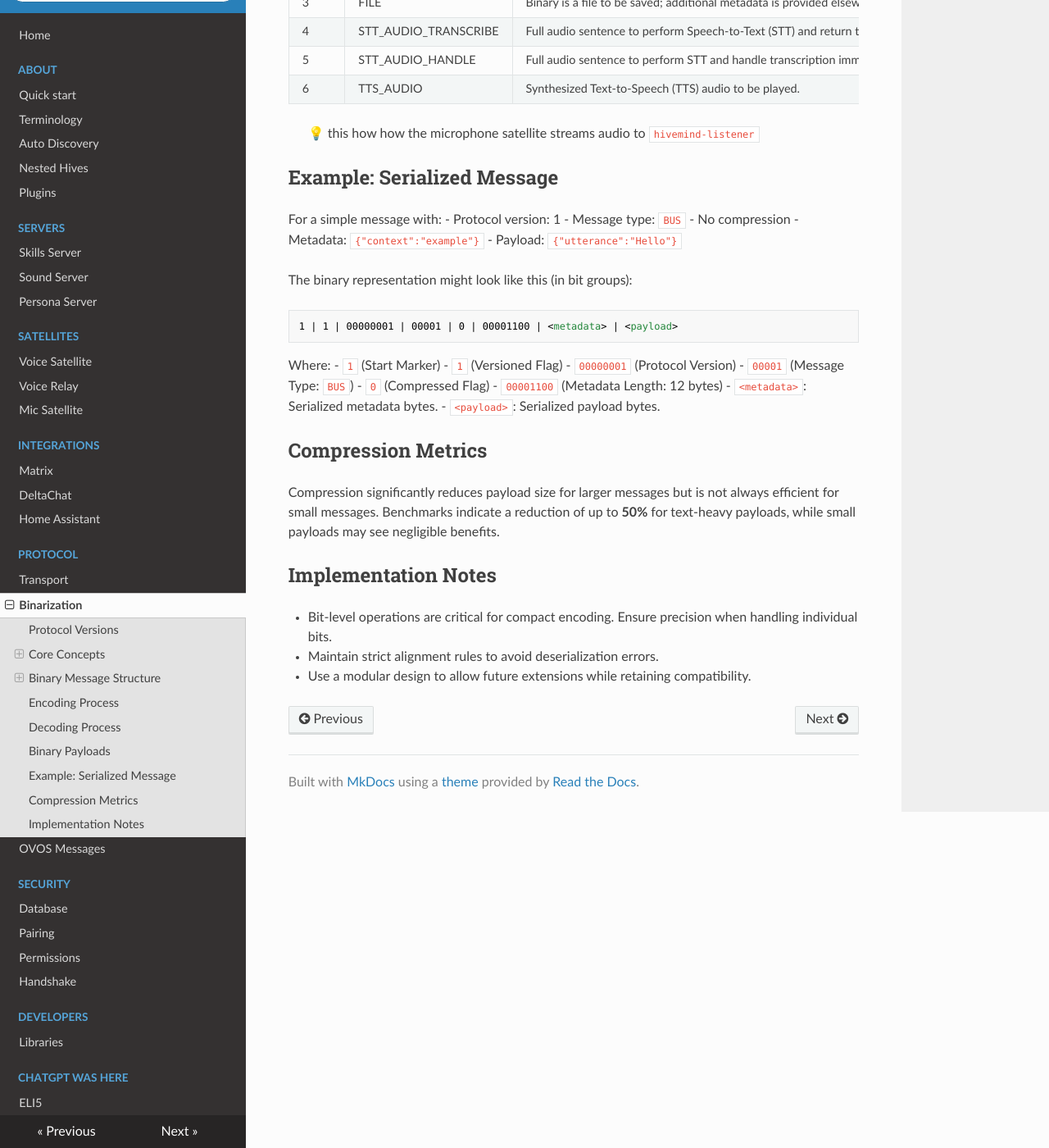
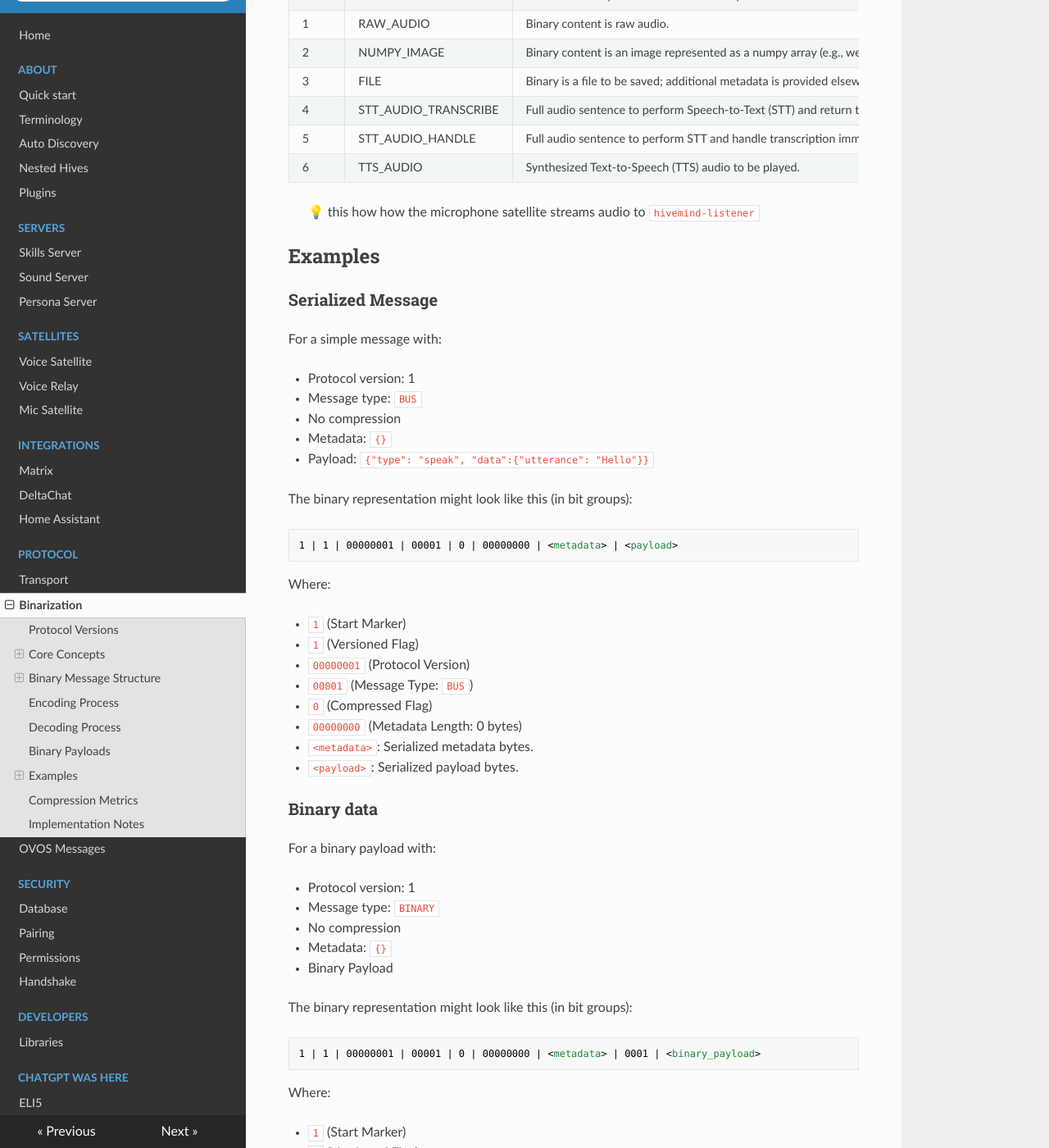
Before and after one commit to JarbasHiveMind/HiveMind-community-docs, an MkDocs documentation site: the page built from docs/18_binarization.md, in a window 1280 px wide and 1400 px high, scrolled down 3590 px. Shown: the whole window at 82% size. Built offline with MkDocs 1.6.1, drawn with Linux system fonts in a browser that asks for light colours; nearby versions of some CDN libraries; some of the changed text lies outside the part shown.

Commit message:
binarizy data example

````diff
--- a/docs/18_binarization.md
+++ b/docs/18_binarization.md
@@ -9,7 +9,9 @@ The HiveMind Binarization Protocol is designed to efficiently serialize and dese
 The protocol uses an integer version number to indicate supported features and ensure compatibility between clients and servers. The current protocol version is `1`. Any change in functionality or structure requires incrementing the version number.
 
 Version-specific functionality:
+
 - **Version 0**: Original protocol design. No binarization, no handshake, only pre-shared `crypto_key` supported
+
 - **Version 1**: Introduces support for handshakes and binary payloads.
 
 ## Core Concepts
@@ -53,7 +55,9 @@ Metadata is optional and encodes key-value pairs or other information. If presen
 
 ### Payload
 The payload represents the core message data. Its format depends on the message type:
+
 - **For standard messages**: Encoded as a UTF-8 JSON string.
+
 - **For binary messages**: Encoded as raw bytes with an additional 4-bit unsigned integer indicating the binary payload type.
 
 ### Padding
@@ -62,35 +66,42 @@ To ensure byte alignment, padding bits (`0`) are inserted as needed. The total l
 ## Encoding Process
 
 1. **Start Marker**: Add a single bit set to `1` to signify the start of the message.
+
 2. **Header Fields**:
    - Add a 1-bit flag to indicate whether the protocol version is included.
    - If the version is included, append the 8-bit protocol version number.
    - Add a 5-bit message type field.
    - Add a 1-bit flag to indicate compression status.
    - Add an 8-bit metadata length field.
+
 3. **Metadata**:
    - Serialize metadata as a JSON object (if any).
    - Compress the metadata if compression is enabled.
    - Append the serialized metadata.
+
 4. **Payload**:
    - Serialize the payload according to the message type.
    - Compress the payload if compression is enabled.
    - Append the serialized payload.
+
 5. **Padding**: Add `0` bits as needed to ensure the total length is a multiple of 8 bits.
 
 ## Decoding Process
 
 1. **Alignment**: Read bits until encountering the start marker (`1`).
+
 2. **Header Fields**:
    - Read the `Versioned Flag` and determine if the protocol version is specified.
    - If specified, read the 8-bit protocol version number.
    - Read the 5-bit message type field.
    - Read the `Compressed Flag`.
    - Read the 8-bit metadata length field.
+
 3. **Metadata**:
    - Read the specified number of bytes for metadata.
    - Decompress if the `Compressed Flag` is set.
    - Deserialize the metadata.
+
 4. **Payload**:
    - Read the remaining bits as the payload.
    - Decompress if the `Compressed Flag` is set.
@@ -115,33 +126,92 @@ The binary payload type is indicated in the header as a **4 bit unsigned integer
 
 > 💡 this how how the microphone satellite streams audio to `hivemind-listener`
 
-## Example: Serialized Message
+## Examples
+
+### Serialized Message
 
 For a simple message with:
+
 - Protocol version: 1
+
 - Message type: `BUS`
+
 - No compression
-- Metadata: `{"context":"example"}`
-- Payload: `{"utterance":"Hello"}`
+
+- Metadata: `{}`
+
+- Payload: `{"type": "speak", "data":{"utterance": "Hello"}}`
 
 The binary representation might look like this (in bit groups):
 ```
-1 | 1 | 00000001 | 00001 | 0 | 00001100 | <metadata> | <payload>
+1 | 1 | 00000001 | 00001 | 0 | 00000000 | <metadata> | <payload>
 ```
 Where:
+
 - `1` (Start Marker)
+
 - `1` (Versioned Flag)
+
 - `00000001` (Protocol Version)
+
 - `00001` (Message Type: `BUS`)
+
 - `0` (Compressed Flag)
-- `00001100` (Metadata Length: 12 bytes)
+
+- `00000000` (Metadata Length: 0 bytes)
+
 - `<metadata>`: Serialized metadata bytes.
+
 - `<payload>`: Serialized payload bytes.
 
+
+### Binary data
+
+For a binary payload with:
+
+- Protocol version: 1
+
+- Message type: `BINARY`
+
+- No compression
+
+- Metadata: `{}`
+
+- Binary Payload
+
+The binary representation might look like this (in bit groups):
+```
+1 | 1 | 00000001 | 00001 | 0 | 00000000 | <metadata> | 0001 | <binary_payload>
+```
+Where:
+
+- `1` (Start Marker)
+
+- `1` (Versioned Flag)
+
+- `00000001` (Protocol Version)
+
+- `01100` (Message Type: `BINARY`)
+
+- `0` (Compressed Flag)
+
+- `00000000` (Metadata Length: 0 bytes)
+
+- `<metadata>`: Serialized metadata bytes.
+
+- `0001` (Binary Type: Raw audio)
+
+- `<payload>`: audio bytes.
+
+
 ## Compression Metrics
+
 Compression significantly reduces payload size for larger messages but is not always efficient for small messages. Benchmarks indicate a reduction of up to **50%** for text-heavy payloads, while small payloads may see negligible benefits.
 
 ## Implementation Notes
+
 - Bit-level operations are critical for compact encoding. Ensure precision when handling individual bits.
+
 - Maintain strict alignment rules to avoid deserialization errors.
+
 - Use a modular design to allow future extensions while retaining compatibility.
````
